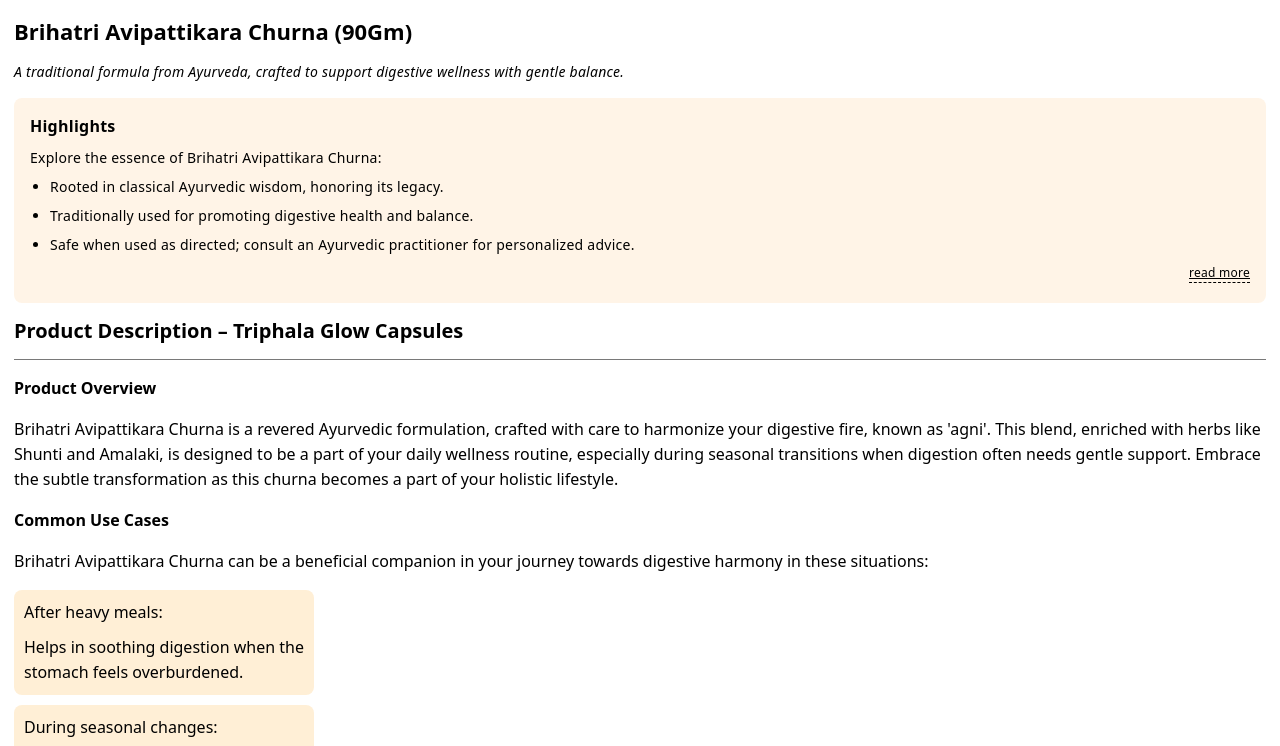
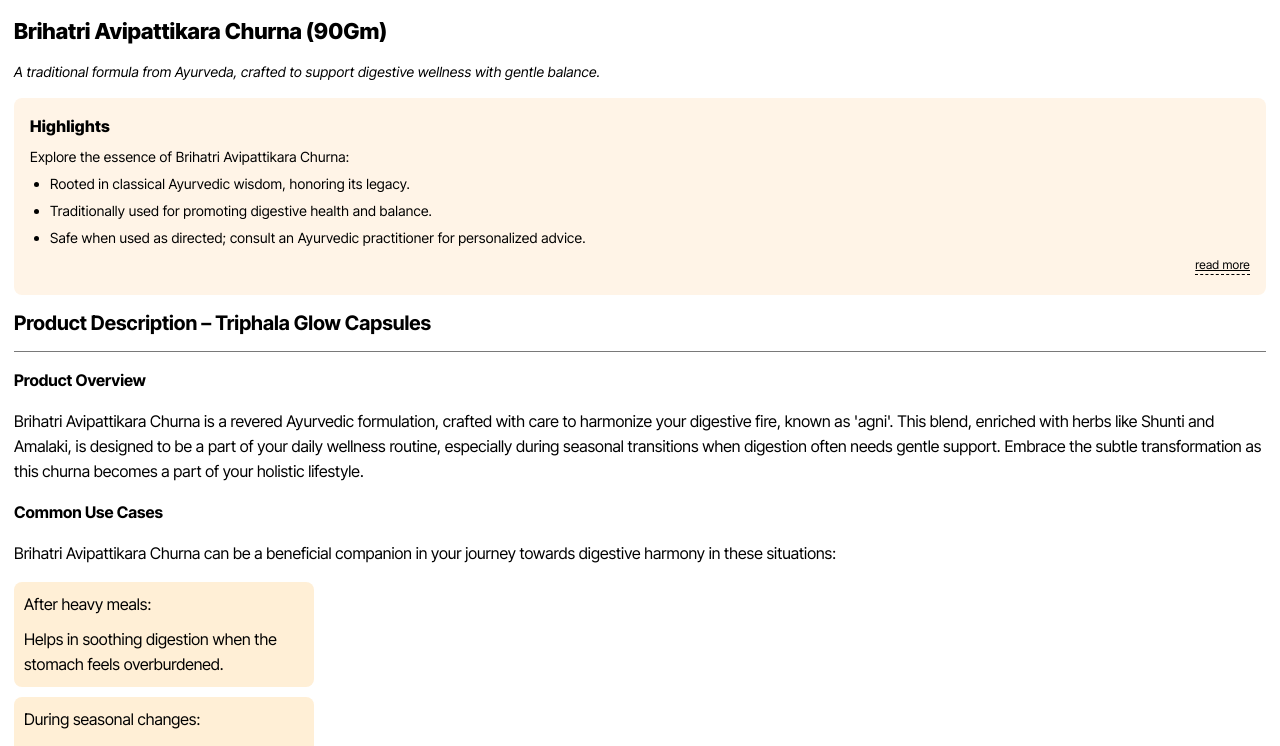
Before and after one commit to TomRoy488/my-vite-app, a React (Vite) app: page / in a window 1280 px wide. Shown: the top 746 px of the page. Built offline with nearby package versions, Linux system fonts and the light colour scheme.

Commit message:
latest css font change

```diff
--- a/src/index.css
+++ b/src/index.css
@@ -1,5 +1,8 @@
+/* src/index.css (or App.css) */
+@import url("https://fonts.googleapis.com/css2?family=Figtree:ital,wght@0,300..900;1,300..900&family=Inter+Tight:ital,wght@0,100..900;1,100..900&display=swap");
+
 :root {
-  font-family: system-ui, Avenir, Helvetica, Arial, sans-serif;
+  font-family: "Inter Tight", sans-serif;
   line-height: 1.5;
   font-weight: 400;
 
```
